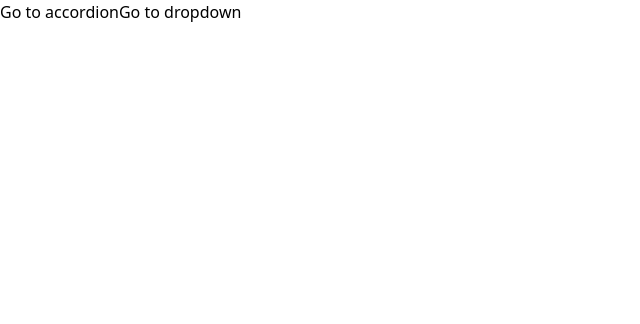
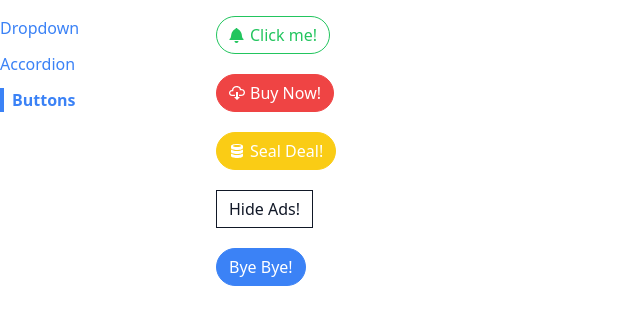
Before and after one commit to kdk0063/React-Andrew, a React (Create React App) app: page /buttons in a window 1280 px wide. Shown: the top 324 px of the page, without its empty margins (0-640 px from the left). Built offline with nearby package versions, Linux system fonts and the light colour scheme.

Commit message:
update custom router

```diff
--- a/src/App.js
+++ b/src/App.js
@@ -1,20 +1,22 @@
-import Link from "./Components/Link";
+import Sidebar from "./Components/Sidebar";
 import Route from "./Components/Route";
 import AccordionPage from './Pages/AccordionPage';
-import DropdownPage from './Pages/DropdonwPage';
+import DropdownPage from './Pages/DropdownPage';
+import ButtonPage from './Pages/ButtonPage';
 
 function App() {
     return (
-        <div>
-           <Link to="/accordion">Go to accordion</Link>
-           <Link to="/dropdown">Go to dropdown</Link>
-
-           <div>
+        <div className="container mx-auto grid grid-cols-6 gap-4 mt-4">
+            <Sidebar />
+           <div className="col-span-5">
                 <Route path="/accordion">
                     <AccordionPage />
                 </Route>
-                <Route path="/dropdown">
+                <Route path="/">
                     <DropdownPage />
+                </Route>
+                <Route path="/buttons">
+                    <ButtonPage />
                 </Route>
            </div>
         </div>
--- a/src/Components/Link.js
+++ b/src/Components/Link.js
@@ -1,8 +1,14 @@
-import { useContext } from 'react';
-import NavigationContext from '../context/navigation';
+import classNames from 'classnames';
+import useNavigation from '../hooks/use-navigation';
 
-function Link({ to, children }) {
-    const { navigate } = useContext(NavigationContext);
+function Link({ to, children, className, activeClassName }) {
+    const { navigate, currentPath } = useNavigation();
+
+    const classes = classNames(
+        'text-blue-500',
+        className,
+        currentPath === to && activeClassName
+    )
 
     const handleClick = (event) =>{
         if(event.ctrlKey || event.metaKey){
@@ -15,7 +21,7 @@
     };
 
     return(
-        <a onClick={handleClick} href={to}>{children}</a>
+        <a className={classes} onClick={handleClick} href={to}>{children}</a>
     )
 };
 export default Link;
--- a/src/Components/Route.js
+++ b/src/Components/Route.js
@@ -1,8 +1,7 @@
-import { useContext } from 'react';
-import NavigationContext from '../context/navigation';
+import useNavigation from "../hooks/use-navigation";
 
 function Route({ path, children }) {
-    const { currentPath } = useContext(NavigationContext);
+    const { currentPath } = useNavigation();
 
     if(path === currentPath) {
         return children;
--- /dev/null
+++ b/src/Components/Sidebar.js
@@ -0,0 +1,35 @@
+import Link from "./Link";
+
+function Sidebar(){
+    const links = [
+        {
+            label: 'Dropdown', path: '/'
+        },
+        {
+            label: 'Accordion', path: '/accordion'
+        },
+        {
+            label: 'Buttons', path: '/buttons'
+        }
+    ];
+
+    const renderedLinks = links.map((link) => {
+        return (
+            <Link
+                key={link.label}
+                to={link.path}
+                className="mb-3"
+                activeClassName="font-bold border-l-4 border-blue-500 pl-2"
+                >
+                    {link.label}
+            </Link>
+        )
+    })
+
+    return (
+        <div className="sticky top-0 overflow-y-auto flex flex-col items-start">
+            { renderedLinks }
+        </div>
+    );
+}
+export default Sidebar;
--- a/src/Pages/ButtonPage.js
+++ b/src/Pages/ButtonPage.js
@@ -4,7 +4,7 @@
 
 function ButtonPage() {
     const handleClick = () => {
-        console.log('clicked')
+        //do something on click
     }
 
     return(
@@ -16,22 +16,22 @@
                 </Button>
             </div>
             <div>
-                <Button danger rounded onMouseEnter={handleClick}>
+                <Button danger rounded className="mb-5" onMouseEnter={handleClick}>
                     <GoCloudDownload />
                     Buy Now!
                 </Button>
             </div>
             <div>
-                <Button warning rounded onMouseLeave={handleClick}>
+                <Button warning rounded className="mb-5" onMouseLeave={handleClick}>
                     <GoDatabase />
                     Seal Deal!
                 </Button>
             </div>
             <div>
-                <Button secondary outline>Hide Ads!</Button>
+                <Button secondary outline className="mb-5">Hide Ads!</Button>
             </div>
             <div>
-                <Button primary rounded>Bye Bye!</Button>
+                <Button primary rounded className="mb-5">Bye Bye!</Button>
             </div>
         </>
     )
--- /dev/null
+++ b/src/hooks/use-navigation.js
@@ -0,0 +1,7 @@
+import { useContext } from 'react';
+import NavigationContext from "../context/navigation";
+
+function useNavigation() {
+    return useContext(NavigationContext);
+}
+export default useNavigation;
```
Also changed, not shown: src/Pages/DropdownPage.js (renamed from src/Pages/DropdonwPage.js).
